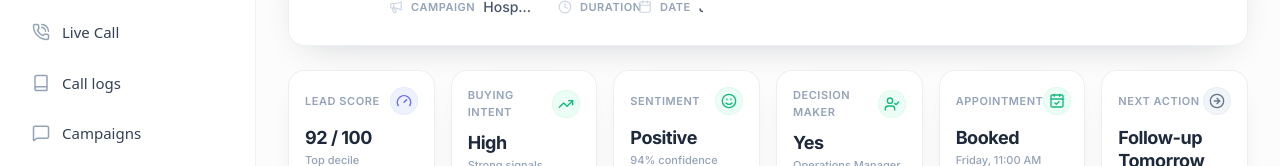
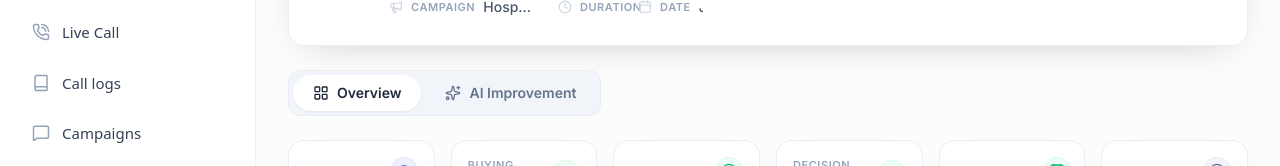
Before and after one commit to ady254/ai-calling-platform, a Next.js app in the folder frontend/: page /dashboard/call-logs/sample in a window 1280 px wide. Shown: the part 188-354 px from the top of the page. Built offline with nearby package versions, Linux system fonts and the light colour scheme; no server answers; sample sign-in values are in the browser's storage.

Commit message:
call logs ai improvemnt

```diff
--- a/frontend/app/dashboard/call-logs/[id]/page.tsx
+++ b/frontend/app/dashboard/call-logs/[id]/page.tsx
@@ -3,7 +3,7 @@
 import { useRef, useState } from "react";
 import Link from "next/link";
 import { toast } from "sonner";
-import { ChevronLeft } from "lucide-react";
+import { ChevronLeft, LayoutGrid, Sparkles } from "lucide-react";
 
 import CallHeader from "@/components/dashboard/call-details/CallHeader";
 import CallKPIs from "@/components/dashboard/call-details/CallKPIs";
@@ -18,16 +18,25 @@ import FollowUpGenerator from "@/components/dashboard/call-details/FollowUpGener
 import ConversationCoaching from "@/components/dashboard/call-details/ConversationCoaching";
 import KnowledgeAnalysis from "@/components/dashboard/call-details/KnowledgeAnalysis";
 import ExecutiveReport from "@/components/dashboard/call-details/ExecutiveReport";
+import AIImprovementTab from "@/components/dashboard/call-details/ai-improvement/AIImprovementTab";
 
 import { CallDetailData } from "@/types/call-details";
 import { mockCallDetail } from "@/utils/mockCallDetail";
 
+type CallTab = "overview" | "improvement";
+
 export default function CallDetailsPage() {
   // Prop-driven: swap `data` for a fetched record when the backend is ready.
   const [data] = useState<CallDetailData>(mockCallDetail);
+  const [tab, setTab] = useState<CallTab>("overview");
 
   const playerRef = useRef<AudioPlayerHandle>(null);
   const [currentTime, setCurrentTime] = useState(0);
+
+  const goToImprovement = () => {
+    setTab("improvement");
+    if (typeof window !== "undefined") window.scrollTo({ top: 0, behavior: "smooth" });
+  };
 
   const handleSeek = (seconds: number) => playerRef.current?.seek(seconds);
 
@@ -113,6 +122,30 @@ export default function CallDetailsPage() {
         onShare={handleShare}
       />
 
+      {/* Tabs — Overview | AI Improvement */}
+      <div className="flex items-center gap-1 bg-slate-100 p-1 rounded-xl border border-slate-200/50 w-full sm:w-auto sm:inline-flex">
+        <button
+          onClick={() => setTab("overview")}
+          className={`flex-1 sm:flex-none inline-flex items-center justify-center gap-2 px-5 py-2 text-sm font-semibold rounded-lg transition-all duration-200 ${
+            tab === "overview" ? "bg-white text-slate-800 shadow-sm" : "text-slate-500 hover:text-slate-800"
+          }`}
+        >
+          <LayoutGrid className="w-4 h-4" />
+          Overview
+        </button>
+        <button
+          onClick={() => setTab("improvement")}
+          className={`flex-1 sm:flex-none inline-flex items-center justify-center gap-2 px-5 py-2 text-sm font-semibold rounded-lg transition-all duration-200 ${
+            tab === "improvement" ? "bg-white text-indigo-700 shadow-sm" : "text-slate-500 hover:text-slate-800"
+          }`}
+        >
+          <Sparkles className="w-4 h-4" />
+          AI Improvement
+        </button>
+      </div>
+
+      {tab === "overview" ? (
+        <div className="space-y-6">
           {/* Top KPI row */}
           <CallKPIs cards={data.kpis} />
 
@@ -152,15 +185,23 @@ export default function CallDetailsPage() {
 
           {/* Section 8 + 9 — Coaching / Knowledge Analysis */}
           <div className="grid grid-cols-1 lg:grid-cols-2 gap-6">
-        <ConversationCoaching
-          data={data.coaching}
-          onCreateImprovedPrompt={() => toast.success("Improved prompt drafted")}
-        />
+            <ConversationCoaching data={data.coaching} onCreateImprovedPrompt={goToImprovement} />
             <KnowledgeAnalysis data={data.knowledge} onUpdate={() => toast.success("Knowledge base updated")} />
           </div>
 
           {/* Bottom — Executive Conversation Report */}
           <ExecutiveReport report={data.executiveReport} />
         </div>
+      ) : (
+        <AIImprovementTab
+          improvement={data.improvement}
+          knowledge={data.knowledge}
+          target={data.header.campaign}
+          onDeploy={() => toast.success("Prompt v2 deployed to future calls")}
+          onUpdateKnowledge={() => toast.success("Knowledge base updated")}
+          onCopySuggested={() => toast.success("Suggested prompt copied")}
+        />
+      )}
+    </div>
   );
 }
```
Also changed, not shown: 1 other file (tests, documents, lock files or other folders). Lines whose indentation alone changed are shown as unchanged.
